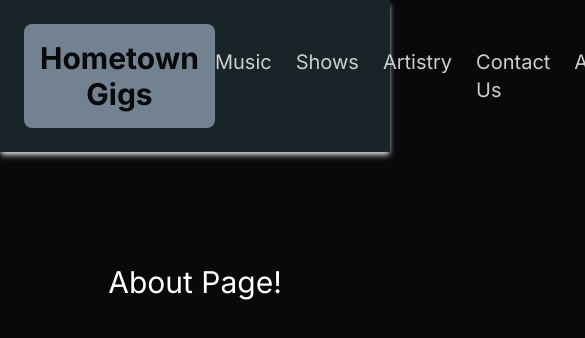
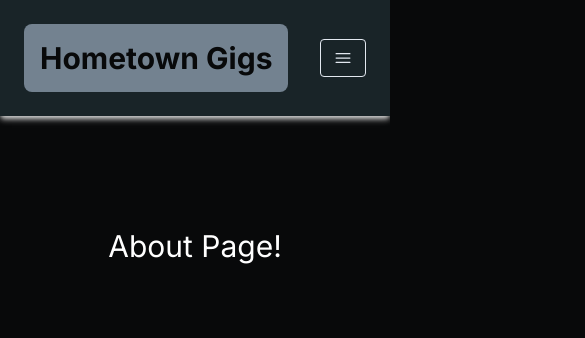
Before and after one commit to Terence-A/hometown-gigs, a Next.js app in the folder hometown-gigs/: page /about in a window 390 px wide. Shown: the top 338 px of the page, 585 px wide, since content can reach past the window. Built offline with nearby package versions, Linux system fonts and the light colour scheme.

Commit message:
added hamburger menu for smaller screens, nav

```diff
--- /dev/null
+++ b/hometown-gigs/components/MenuOverlay.jsx
@@ -0,0 +1,26 @@
+import Link from "next/link";
+import React from "react";
+
+const MenuOverlay = ({ links }) => {
+  return (
+    <ul className="flex flex-col  py-4 items-center w-full md:hidden">
+      <li className=" text-[#CDCDCD] hover:text-[#E5E5E5] my-2">
+        <Link href="/music">Music</Link>
+      </li>
+      <li className=" text-[#CDCDCD] hover:text-[#E5E5E5] my-2">
+        <Link href="/shows">Shows</Link>
+      </li>
+      <li className=" text-[#CDCDCD] hover:text-[#E5E5E5] my-2">
+        <Link href="/artistry">Artistry</Link>
+      </li>
+      <li className=" text-[#CDCDCD] hover:text-[#E5E5E5] my-2">
+        <Link href="/contact">Contact Us</Link>
+      </li>
+      <li className=" text-[#CDCDCD] hover:text-[#E5E5E5] my-2">
+        <Link href="/about">About</Link>
+      </li>
+    </ul>
+  );
+};
+
+export default MenuOverlay;
--- a/hometown-gigs/components/Navbar.jsx
+++ b/hometown-gigs/components/Navbar.jsx
@@ -1,9 +1,15 @@
+"use client";
 import Link from "next/link";
+import { useState } from "react";
+import { Bars3Icon, XMarkIcon } from "@heroicons/react/24/solid";
+import MenuOverlay from "@/components/MenuOverlay";
 
 const Navbar = () => {
+  const [navBarOpen, SetNavBarOpen] = useState(false);
+
   return (
     <nav
-      className="flex justify-between items-center p-6 bg-[#192428] shadow-md shadow-[#CDCDCD]
+      className="flex flex-wrap  justify-between items-center p-6 bg-[#192428] shadow-md shadow-[#CDCDCD]
     sticky top-0 z-10"
     >
       <Link href="/">
@@ -11,7 +17,46 @@ const Navbar = () => {
           Hometown Gigs
         </button>
       </Link>
-      <ul className="flex text-xl ">
+      <div className="mobile-menu block md:hidden">
+        {!navBarOpen ? (
+          <button
+            onClick={() => SetNavBarOpen(true)}
+            className="flex
+            items-center
+             px-3
+             py-2
+             border
+             rounded
+             border-slate-200
+          text-slate-200
+          hover:text-white
+          hover:border-white
+          "
+          >
+            <Bars3Icon className="w-5 h-5" />
+          </button>
+        ) : (
+          <button
+            onClick={() => SetNavBarOpen(false)}
+            className="flex
+          items-center
+           px-3
+           py-2
+           border
+           rounded
+           border-slate-200
+        text-slate-200
+        hover:text-white
+        hover:border-white
+        "
+          >
+            <XMarkIcon className="w-5 h-5" />
+          </button>
+        )}
+      </div>
+      <div className="menu hidden md:block md:w-2/3">
+        <div className="flex w-full justify-between items-center">
+          <ul className="flex p-4 text-xl">
             <li className=" text-[#CDCDCD] hover:text-[#E5E5E5]">
               <Link href="/music">Music</Link>
             </li>
@@ -33,6 +78,9 @@ const Navbar = () => {
               Login
             </button>
           </Link>
+        </div>
+      </div>
+      {navBarOpen ? <MenuOverlay /> : null}
     </nav>
   );
 };
--- a/hometown-gigs/components/showsSection/ShowsSection.jsx
+++ b/hometown-gigs/components/showsSection/ShowsSection.jsx
@@ -9,7 +9,7 @@ const ShowsSection = () => {
   return (
     <div className="bg-[#121212] p-6 rounded-xl">
       <div className="flex items-end justify-between mb-11">
-        <h2 className="text-white text-2xl font-bold">Shows</h2>
+        <h2 className="text-white text-2xl font-bold">Upcoming Shows</h2>
         <Link href="/shows">
           <h3 className="text-white">See All</h3>
         </Link>
--- a/hometown-gigs/package.json
+++ b/hometown-gigs/package.json
@@ -9,6 +9,7 @@
     "lint": "next lint"
   },
   "dependencies": {
+    "@heroicons/react": "^2.1.1",
     "next": "14.0.2",
     "react": "^18",
     "react-dom": "^18",
```
Also changed, not shown: 1 other file (tests, documents, lock files or other folders). Lines whose indentation alone changed are shown as unchanged.
